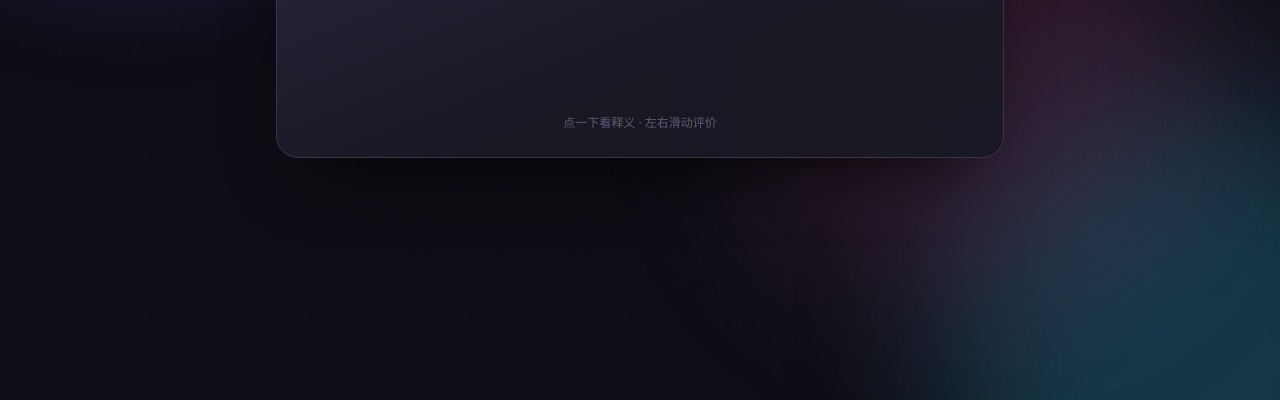
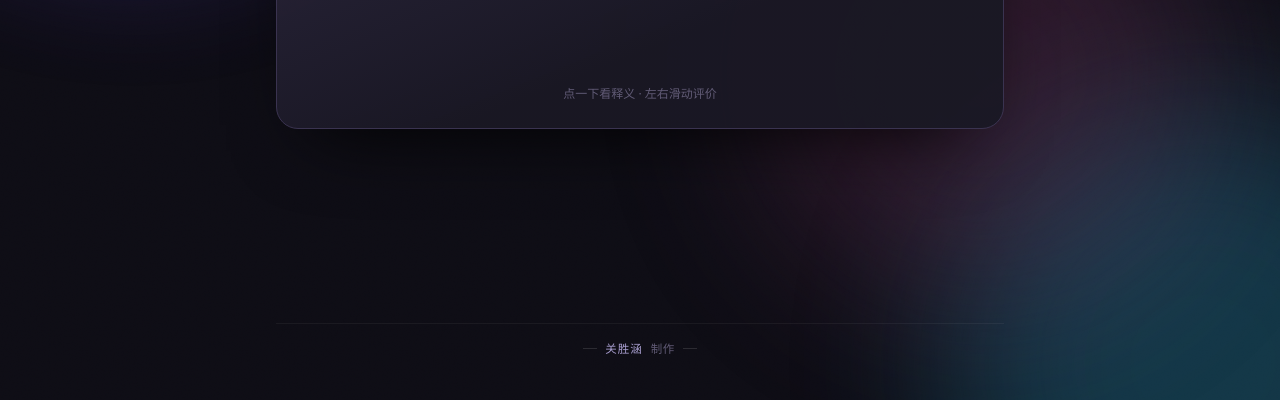
Before and after one commit to zhuiming2333/histo-vocab, a plain HTML site: page index.html in a window 1280 px wide. Shown: the part 400-800 px from the top of the page. Drawn offline with Linux system fonts and the light colour scheme.

Commit message:
add author credit: guan shenghan

```diff
--- a/index.html
+++ b/index.html
@@ -267,6 +267,12 @@
     .g{font-size:12.5px;padding:14px 3px}
     .tab{font-size:11.5px}
   }
+  /* ---- author ---- */
+  .author{display:flex;align-items:center;justify-content:center;gap:8px;
+    margin-top:26px;padding-top:16px;border-top:1px solid #ffffff0d;
+    font-size:11.5px;letter-spacing:.6px;color:var(--dim2)}
+  .author b{font-weight:400;color:#a99fd0;letter-spacing:1px}
+  .author i{font-style:normal;width:14px;height:1px;background:#ffffff1f;display:block}
   @media(prefers-reduced-motion:reduce){
     *{animation-duration:.01ms!important;transition-duration:.01ms!important}
   }
@@ -343,6 +349,8 @@
     <div class="filters" id="filters"></div>
     <div class="list" id="list"></div>
   </div>
+
+  <div class="author"><i></i><b>关胜涵</b> 制作<i></i></div>
 </div>
 
 <!-- settings -->
@@ -371,6 +379,7 @@
       <div class="switch" id="swWeak"></div>
     </div>
     <button class="danger" id="btnReset">清空全部学习进度</button>
+    <div class="author" style="border-top:none;margin-top:10px;padding-top:0"><b>关胜涵</b> 制作</div>
     <div style="text-align:center;margin-top:14px"><button class="btn ghost" id="btnClose">关闭</button></div>
   </div>
 </div>
```
